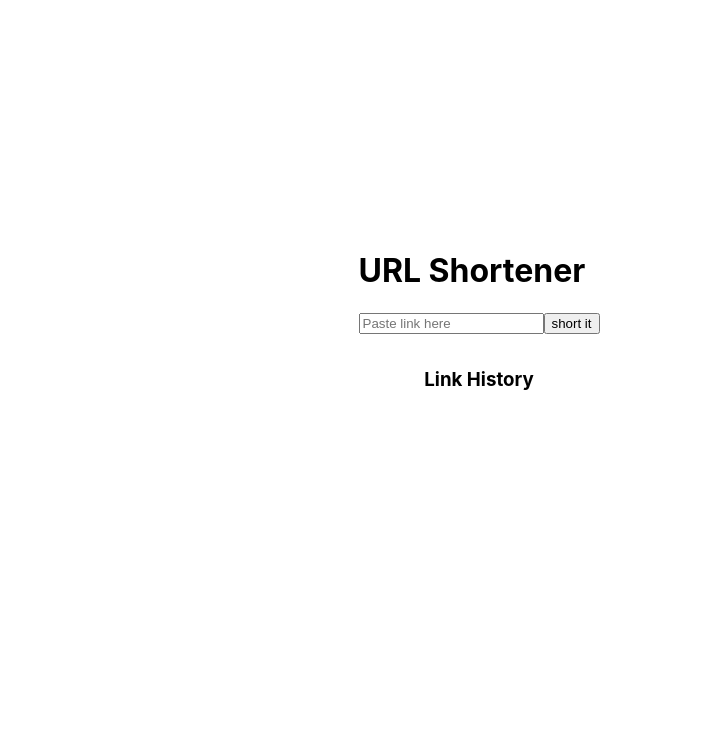
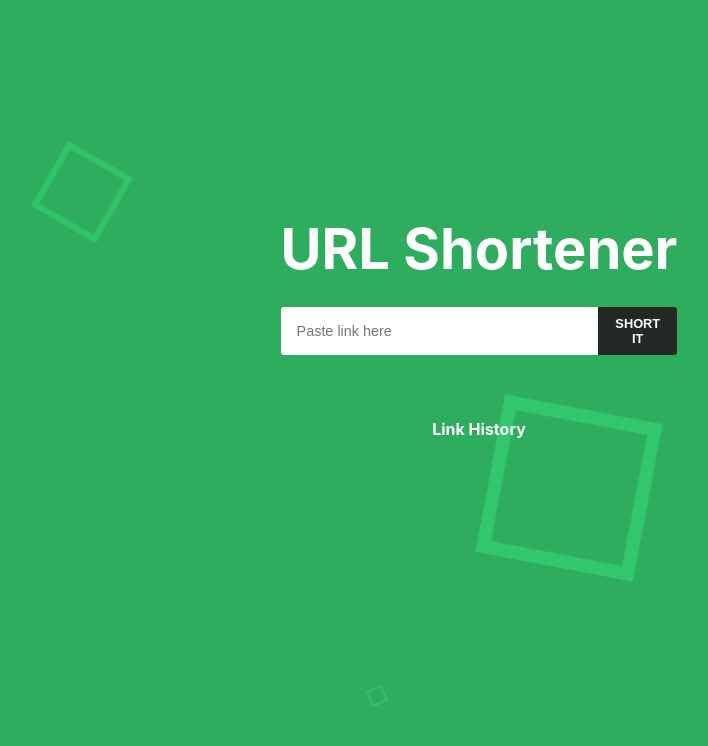
Before and after one commit to PawatSuk/urlecule, a React (Create React App) app: page / in a window 1280 px wide. Shown: the top 746 px of the page, without its empty margins (161-869 px from the left). Built offline with nearby package versions, Linux system fonts and the light colour scheme.

Commit message:
Stylizing the page
-Add animated background
-modify css

```diff
--- a/package.json
+++ b/package.json
@@ -4,6 +4,7 @@
   "private": true,
   "dependencies": {
     "@emotion/react": "^11.14.0",
+    "@emotion/styled": "^11.14.1",
     "@testing-library/dom": "^10.4.1",
     "@testing-library/jest-dom": "^6.9.1",
     "@testing-library/react": "^16.3.0",
--- a/src/App.css
+++ b/src/App.css
@@ -1,3 +1,5 @@
+
+
 .App {
   text-align: center;
 }
@@ -67,3 +69,69 @@
   background: white;
   color: var(--primary-color);
 }
+
+
+/* Input Button */
+
+.inputContainer h1 {
+  font-size: 3.5rem;
+  color: white;
+  margin-bottom: 1.5rem;
+}
+
+.inputContainer div {
+  display: flex;
+  margin-bottom: 2rem;
+}
+
+.inputContainer input {
+  width: 100%;
+  padding: 0.5rem 0.2rem 0.5rem 0;
+  text-indent: 1rem;
+  border: none;
+  outline: none;
+  font-size: 1rem;
+  border-top-left-radius: 3px;
+  border-bottom-left-radius: 3px;
+
+
+}
+
+.inputContainer input::placeholder {
+  font-size: 0.9rem;
+}
+
+.inputContainer button {
+  padding: 0 1rem;
+  height: 3rem;
+  font-size: 0.8rem;
+  text-transform: uppercase;
+  font-weight: bold;
+  border-top-right-radius: 3px;
+  border-bottom-right-radius: 3px;
+  color:white;
+  background-color: rgb(37, 41, 38);
+  border: none;
+  cursor: pointer;
+  &:hover {
+    color: rgba(255, 255, 255, 0.582);
+    background-color: rgb(30, 36, 31);
+  }
+}
+
+
+
+
+
+/* history */
+.history h3 {
+  font-size: 1rem;
+  color: white;
+  margin-bottom: 1.5rem;
+}
+
+.history p{
+  font-size: 1rem;
+  color: white;
+  margin-bottom: 1rem;
+}
--- a/src/App.js
+++ b/src/App.js
@@ -2,6 +2,9 @@ import { useState, useEffect } from "react";
 import "./App.css";
 import InputShortener from "./InputShortener";
 import LinkResult from "./LinkResult";
+import styled from "@emotion/styled";
+import BackgroundAnimate from "./BackgroundAnimate";
+
 
 /**
  * Main application component for the URL Shortener.
@@ -26,7 +29,7 @@ function App() {
   return (
     <div className="container">
       <InputShortener setInputValue={setInputValue} />
-
+      <BackgroundAnimate />
       <LinkResult
         inputValue={inputValue}
         history={history}
--- /dev/null
+++ b/src/BackgroundAnimate.js
@@ -0,0 +1,72 @@
+import styled from "@emotion/styled";
+import { keyframes } from "@emotion/react";
+
+const cube = keyframes`
+  from {
+    transform: scale(0) rotate(0deg) translate(-50%, -50%);
+    opacity: 1;
+  }
+  to {
+    transform: scale(20) rotate(960deg) translate(-50%, -50%);
+    opacity: 0;
+  }
+`;
+
+const BackgroundContainer = styled.ul`
+  position: fixed;
+  width: 100vw;
+  height: 100vh;
+  top: 0;
+  left: 0;
+  margin: 0;
+  padding: 0;
+  background: #2ead5f;
+  overflow: hidden;
+  z-index: -1;
+  list-style: none;
+`;
+
+const Cube = styled.li`
+  position: absolute;
+  width: 10px;
+  height: 10px;
+  border: solid 1px #2ece6c;
+  color: transparent;
+
+  top: ${(props) => props.top};
+  left: ${(props) => props.left};
+  border-color: ${(props) => props.border || "#2ece6c"};
+
+  transform-origin: top left;
+  transform: scale(0) rotate(0deg) translate(-50%, -50%);
+  animation: ${cube} 7s ease-in forwards infinite;
+  animation-delay: ${(props) => props.delay};
+`;
+
+const AnimatedBackground = () => {
+  // cube configuration list
+  const cubes = [
+    { delay: "0s",  top: "61vh", left: "57vw", border: "#39fb84" },
+    { delay: "2s",  top: "24vh", left: "19vw" },
+    { delay: "4s",  top: "87vh", left: "42vw" },
+    { delay: "6s",  top: "77vh", left: "87vw" },
+    { delay: "8s",  top: "44vh", left: "13vw", border: "#39fb84" },
+    { delay: "10s", top: "8vh",  left: "76vw" },
+  ];
+
+  return (
+    <BackgroundContainer>
+      {cubes.map((c, i) => (
+        <Cube
+          key={i}
+          delay={c.delay}
+          top={c.top}
+          left={c.left}
+          border={c.border}
+        />
+      ))}
+    </BackgroundContainer>
+  );
+};
+
+export default AnimatedBackground;
--- a/src/LinkResult.js
+++ b/src/LinkResult.js
@@ -1,5 +1,8 @@
 import { useEffect, useState } from "react";
 import CopyToClipboard from "react-copy-to-clipboard";
+import styled from "@emotion/styled";
+
+
 
 /**
  * LinkResult fetches, displays and stores shortened URLs.
```
Also changed, not shown: 1 other file (tests, documents, lock files or other folders).
